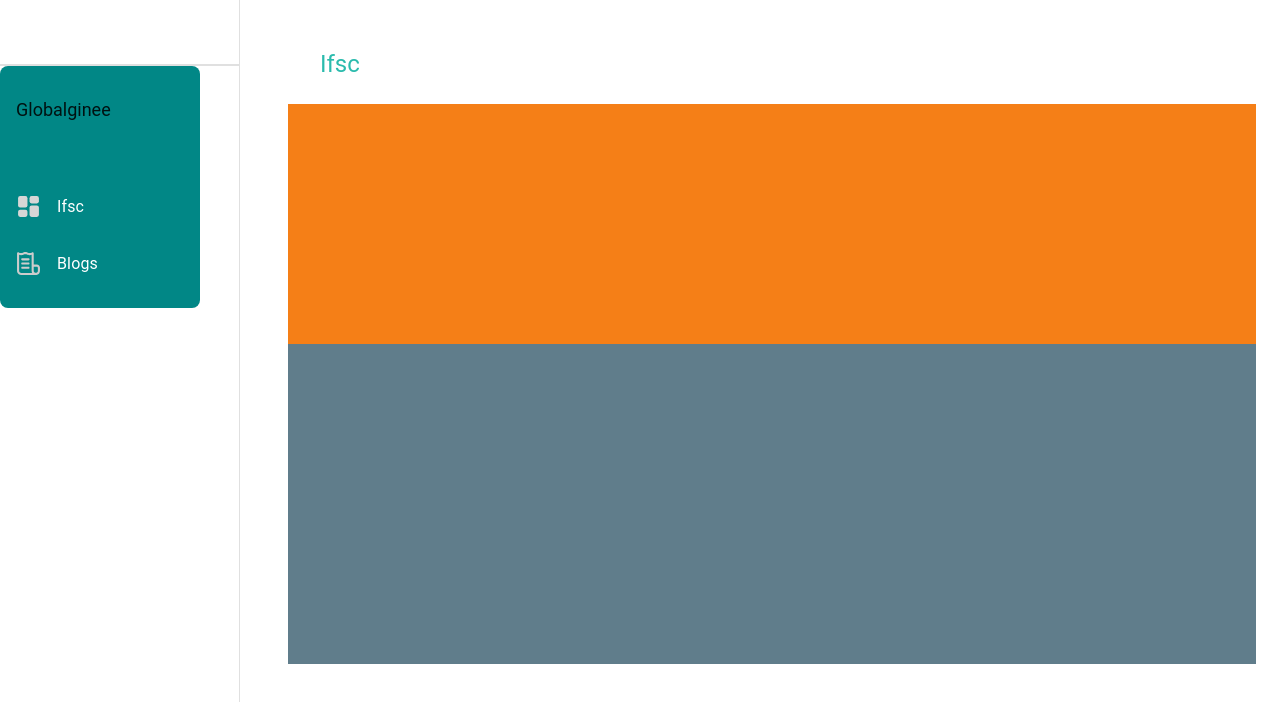
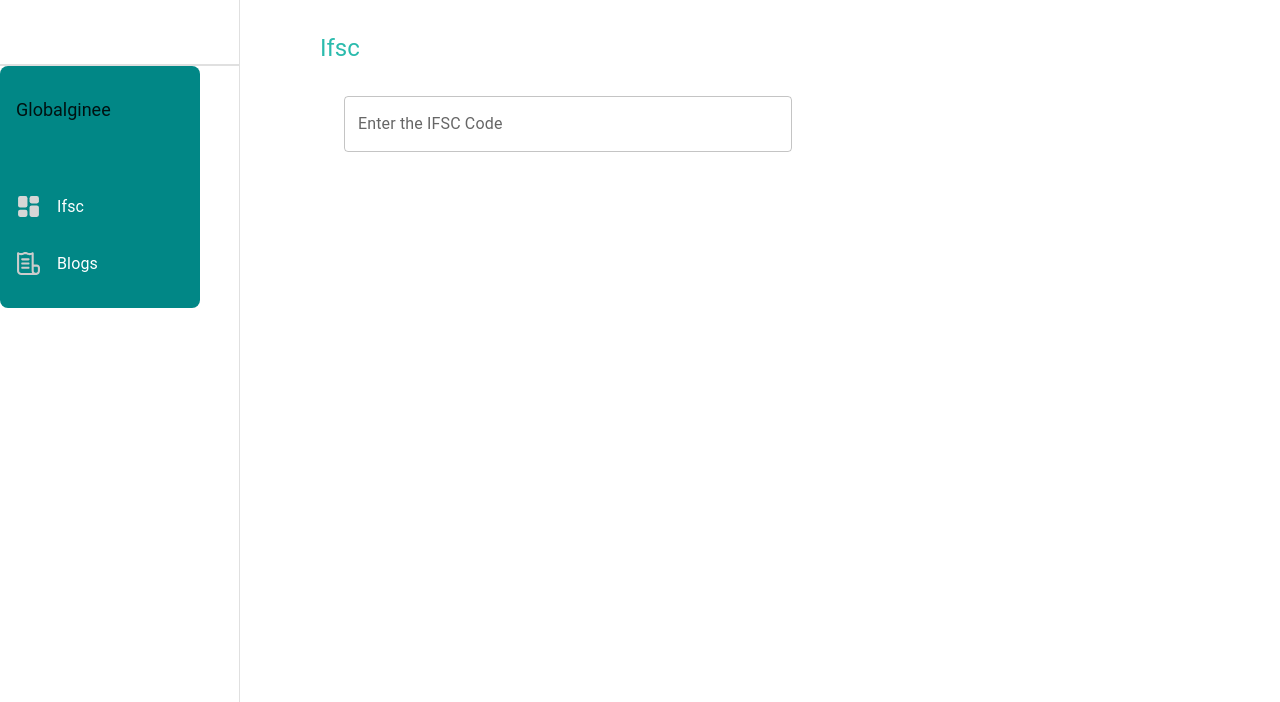
Before and after one commit to ThirstyBrain/globalginee, a React (Create React App) app: page / in a window 1280 px wide. Shown: the top 702 px of the page. Built offline with nearby package versions, Linux system fonts and the light colour scheme.

Commit message:
ifsc and fetchapi code added

```diff
--- a/src/components/ifsc/ifsc.tsx
+++ b/src/components/ifsc/ifsc.tsx
@@ -1,13 +1,36 @@
-import React from 'react'
+import React, { useState } from 'react'
 import Layout from '../../props/layout/layout';
-import { Box,  Typography } from '@mui/material';
+import { Box,  Grid,  Paper,  TextField,  Typography } from '@mui/material';
+import useFetchIfsc from '../../hooks/fetch';
 
 const Ifsc: React.FC = () => {
+
+  const [ifscCode, setIfscCode] = useState<string>('');
+  const [isValid, setIsValid] = useState<boolean>(true);
+  const { data, loading, error } = useFetchIfsc(ifscCode);
+
+
+  const validateIfscCode = (ifscCodeDetail: string): boolean => {
+    const regex = /^[A-Z]{4}0[A-Z0-9]{6}$/;
+    return regex.test(ifscCodeDetail);
+  };
+
+
+  const handleSearch = () => {
+    if (validateIfscCode(ifscCode)) {
+      setIsValid(true);
+      // Trigger the fetch by setting the IFSC code
+      setIfscCode(ifscCode);
+    } else {
+      setIsValid(false);
+    }
+  };
+
   return (
     <Layout>
       {/* Breadcrumbs */}
       <Box sx={{borderRadius: 2,borderColor:"#4caf50"}}>
-        <Box py={2} px={4} sx={{backgroundColor: "#fff",
+        <Box py={0} px={4} sx={{backgroundColor: "#fff",
                                 borderRadius: 2,
                                 borderBottomLeftRadius:0,
                                 borderBottomRightRadius:0,
@@ -21,12 +44,45 @@ const Ifsc: React.FC = () => {
             </Box>
         </Box>
        {/* widgets */}
-      <Box py={15} px={3} sx={{backgroundColor: "#f57f17"}}>
+       {/* //orange */}
+      <Box  px={3} sx={{backgroundColor: ""}}>
         <Box width="100%">
-
+        <Grid container spacing={3} m={1}>
+      <Grid item xs={12} md={6} lg={6}>
+        <TextField
+          fullWidth
+          label="Enter the IFSC Code"
+          id="fullWidth"
+          value={ifscCode}
+          onChange={(e) => setIfscCode(e.target.value)}
+          error={!isValid}
+          helperText={!isValid ? "Invalid IFSC Code" : ""}
+        />
+      </Grid>
+      <Grid item xs={2} md={2} lg={2}>
+        {/* <Button variant="contained" fullWidth onClick={handleSearch}>
+          Search
+        </Button> */}
+      </Grid>
+      <Grid item xs={12} md={6} lg={6}>
+        {loading && <Typography>Loading...</Typography>}
+        {error && <Typography color="error">{error}</Typography>}
+        {data && (
+          <Paper elevation={3} style={{ padding: '16px', wordWrap: 'break-word' }}>
+            <Typography m={1}><b>Bank:</b> {data.BANK}</Typography>
+            <Typography m={1}><b>Branch:</b> {data.BRANCH}</Typography>
+            <Typography m={1}><b>Address:</b> {data.ADDRESS}</Typography>
+            <Typography m={1}><b>City:</b> {data.CITY}</Typography>
+            <Typography m={1}><b>District:</b> {data.DISTRICT}</Typography>
+            <Typography m={1}><b>State: </b>{data.STATE}</Typography>
+          </Paper>
+        )}
+      </Grid>
+    </Grid>
         </Box>
       </Box>
-      <Box py={20} px={3} sx={{backgroundColor: "#607d8b"}}>
+      {/* grey */}
+      <Box py={20} px={3} sx={{backgroundColor: ""}}>
         <Box width="100%">
 
         </Box>
--- /dev/null
+++ b/src/hooks/fetch.ts
@@ -0,0 +1,50 @@
+import { useState, useEffect } from 'react';
+
+interface IfscData {
+  ifsc: string;
+  BANK: string;
+  BRANCH: string;
+  ADDRESS: string;
+  CITY: string;
+  DISTRICT: string;
+  STATE: string;
+}
+
+const useFetchIfsc = (ifscCode: string) => {
+  const [data, setData] = useState<IfscData | null>(null);
+  const [loading, setLoading] = useState<boolean>(false);
+  const [error, setError] = useState<string | null>(null);
+  const BASE_URL = 'https://ifsc.razorpay.com/';
+
+  useEffect(() => {
+    if (!ifscCode) return;
+
+    const fetchData = async () => {
+      setLoading(true);
+      setError(null);
+
+      try {
+        const response = await fetch(`https://ifsc.razorpay.com/${ifscCode}`);
+        if (!response.ok) {
+          throw new Error('Failed to fetch data');
+        }
+        const result: IfscData = await response.json();
+        setData(result);
+      } catch (err) {
+        if (err instanceof Error) {
+            setError(err.message);
+          } else {
+            setError('An unknown error occurred');
+          }
+      } finally {
+        setLoading(false);
+      }
+    };
+
+    fetchData();
+  }, [ifscCode]);
+
+  return { data, loading, error };
+};
+
+export default useFetchIfsc;
```
